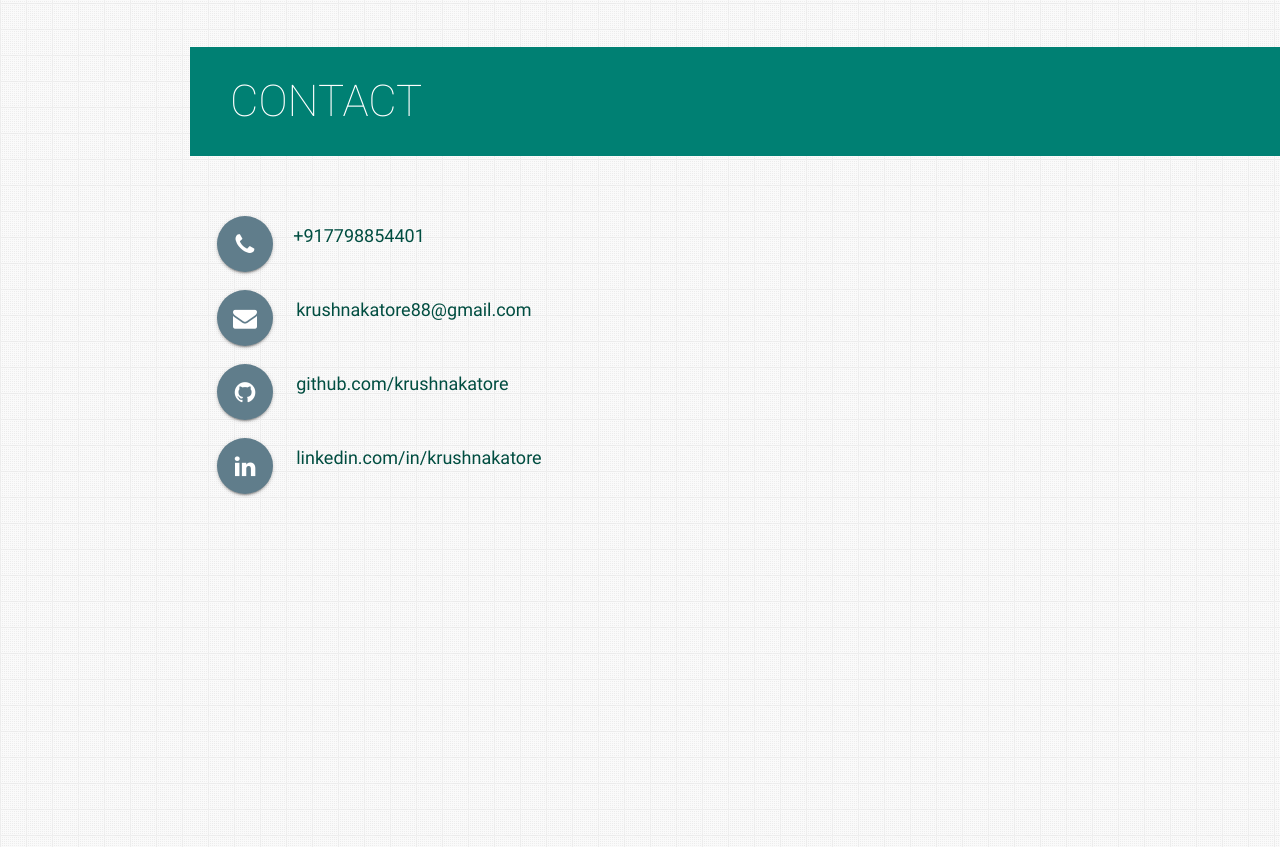
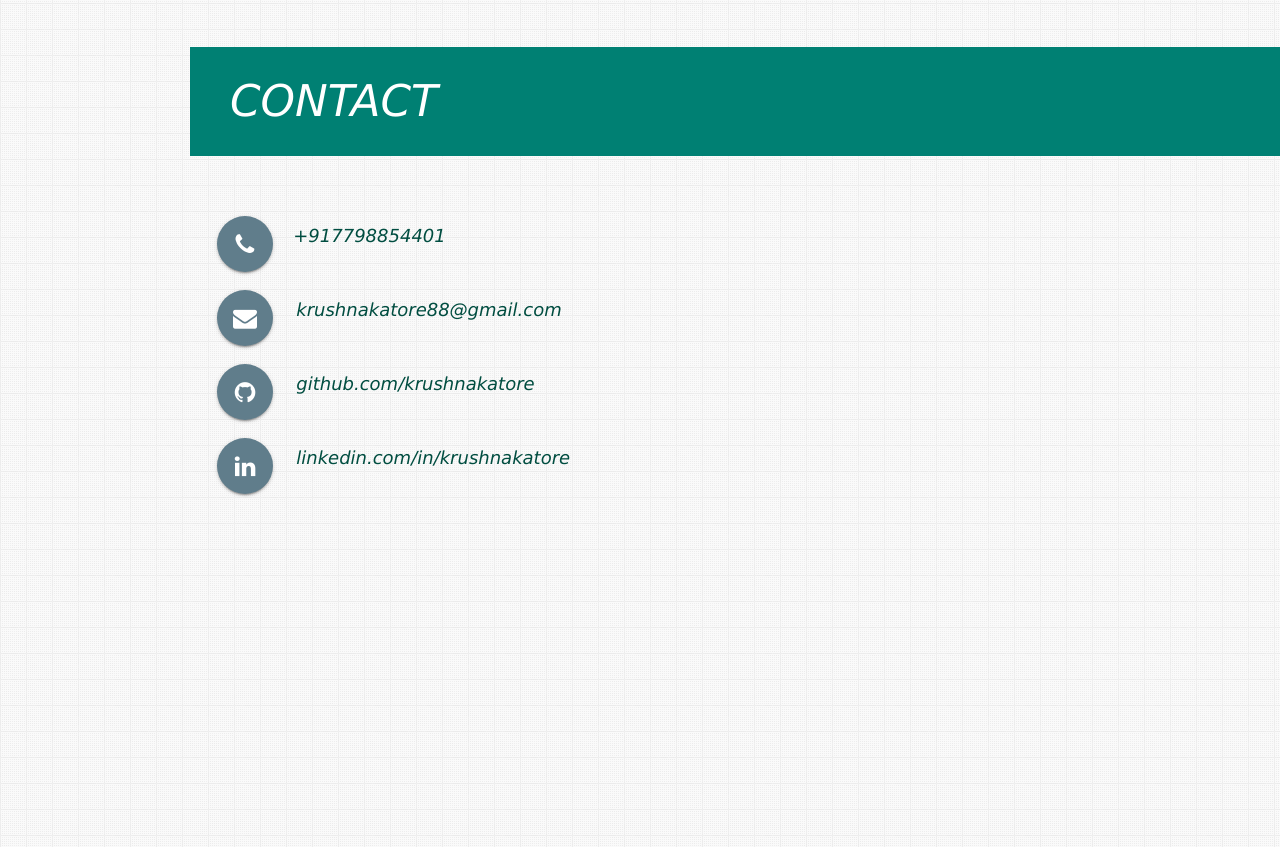
Before and after one commit to krushnakatore/my_portfolio, a plain HTML site: page index.html in a window 1280 px wide. Shown: the part 4417-5264 px from the top of the page. Drawn offline with nearby package versions, Linux system fonts and the light colour scheme.

Commit message:
Update style.css

```diff
--- a/assets/css/style.css
+++ b/assets/css/style.css
@@ -693,3 +693,8 @@ small {
     background-position-x: 30%;
   }
 }
+
+#contact{
+  font-family: 'Lucida Sans', 'Lucida Sans Regular', 'Lucida Grande', 'Lucida Sans Unicode', Geneva, Verdana, sans-serif;
+  font-style:italic;
+}
```
